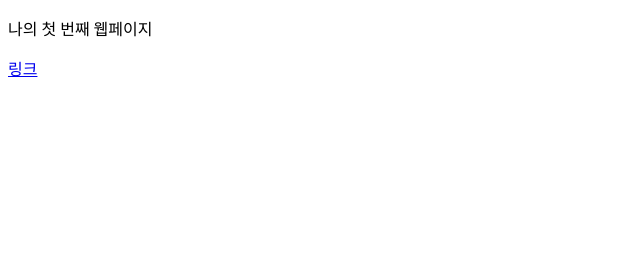
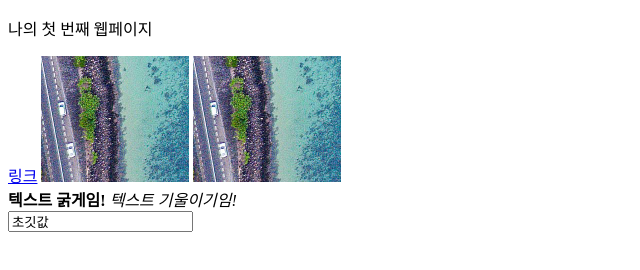
Before and after one commit to yeongwonn01/html_study, a plain HTML site: page index.html in a window 1280 px wide. Shown: the whole page, without its empty margins (0-640 px from the left). Drawn offline with Linux system fonts and the light colour scheme.

Commit message:
add : 여러가지가 추가됨

```diff
--- a/index.html
+++ b/index.html
@@ -8,6 +8,15 @@
 </head>
 <body>
     <p>나의 첫 번째 웹페이지</p>
-    <a href="#" target="_blank" title="링크">링크</a>
+    <a href="#" target="_blank" title="하이퍼링크를 텍스트에 건다">링크</a>
+    <img src="./image/cap.png" alt="이미지를 띄운다">
+    <a href="#" target="_blank" title="하이퍼링크를 건다">
+        <img src="./image/cap.png" alt="이미지에">
+    </a><br>
+    <strong>텍스트 굵게임!</strong>
+    <em>텍스트 기울이기임!</em>
+    <form action="입력값을_전송할_서버_url" method="get">
+        <input type="종류" name="이름" value="초깃값">
+    </form>
 </body>
 </html>
```
Also changed, not shown: image/cap.png (added).
